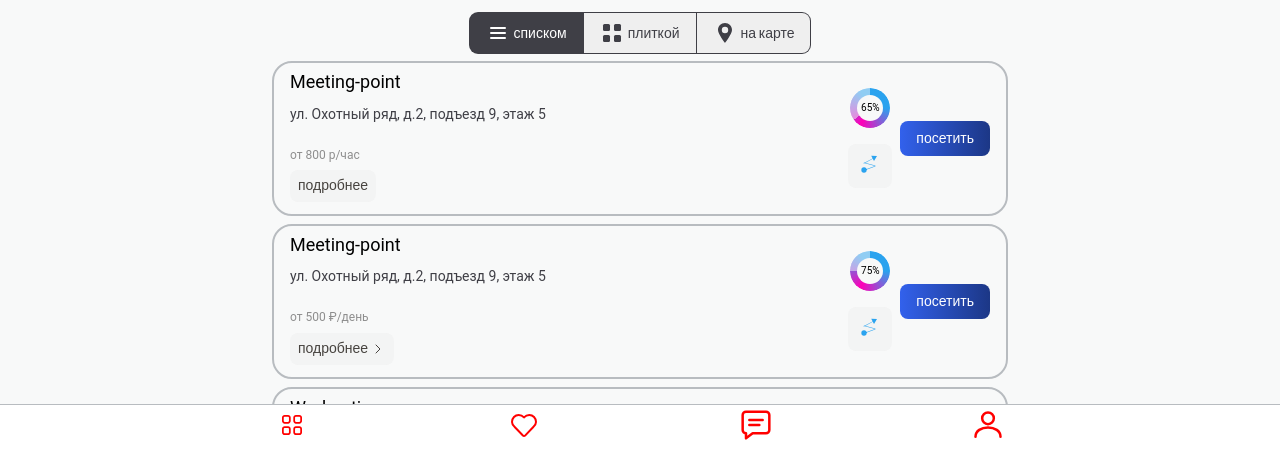
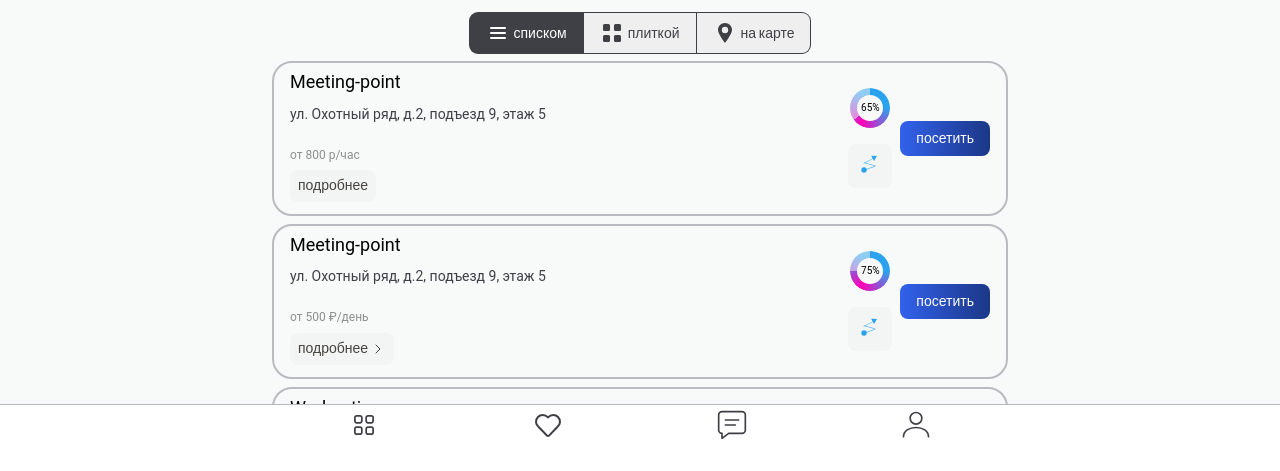
Before and after one commit to SerebrennikovaEkaterina/coworking, a website built with Vite: page frontend/index.html in a window 1280 px wide. Shown: the part 324-795 px from the top of the page. Built offline with nearby package versions, Linux system fonts and the light colour scheme.

Commit message:
refactor: extract header and navigation into reusable components

```diff
--- a/frontend/index.html
+++ b/frontend/index.html
@@ -8,23 +8,7 @@
   </head>
   <body>
     <div id="app">
-      <header class="header">
-        <div class="header__container container flex">
-          <a href="index.html" class="logo">
-            <img
-              class="img logo-desktop"
-              src="images/logo_l.svg"
-              alt="Логотип «Уголок»"
-            />
-            <img
-              class="img logo-mobile"
-              src="images/logo_s.svg"
-              alt="Логотип «Уголок»"
-            />
-          </a>
-          <p class="slogan">Найди свой уголок</p>
-        </div>
-      </header>
+      <div id="header-container"></div>
       <main class="main flex">
         <section class="hero">
           <div class="container">
@@ -148,108 +132,7 @@
           </div>
         </section>
       </main>
-      <nav class="navigation">
-        <ul class="nav-links list-reset container">
-          <li class="nav-item">
-            <a href="#" class="nav-link"
-              ><svg
-                class="svg"
-                width="40"
-                height="40"
-                viewBox="0 0 40 40"
-                fill="none"
-                xmlns="http://www.w3.org/2000/svg"
-              >
-                <path
-                  fill-rule="evenodd"
-                  clip-rule="evenodd"
-                  d="M16.0869 21.3047C17.5277 21.3047 18.6953 22.4723 18.6953 23.9131V27.3916C18.6952 28.8322 17.5276 30 16.0869 30H12.6084C11.1679 29.9998 10.0002 28.8321 10 27.3916V23.9131C10 22.4724 11.1678 21.3048 12.6084 21.3047H16.0869ZM12.6084 23.0439C12.1283 23.0441 11.7393 23.4329 11.7393 23.9131V27.3916C11.7394 27.8716 12.1284 28.2606 12.6084 28.2607H16.0869C16.5671 28.2607 16.9559 27.8717 16.9561 27.3916V23.9131C16.9561 23.4328 16.5672 23.0439 16.0869 23.0439H12.6084Z"
-                  fill="currentColor"
-                />
-                <path
-                  fill-rule="evenodd"
-                  clip-rule="evenodd"
-                  d="M27.3916 21.3047C28.8322 21.3048 30 22.4724 30 23.9131V27.3916C29.9998 28.8321 28.8321 29.9998 27.3916 30H23.9131C22.4724 30 21.3048 28.8322 21.3047 27.3916V23.9131C21.3047 22.4723 22.4723 21.3047 23.9131 21.3047H27.3916ZM23.9131 23.0439C23.4328 23.0439 23.0439 23.4328 23.0439 23.9131V27.3916C23.0441 27.8717 23.4329 28.2607 23.9131 28.2607H27.3916C27.8716 28.2606 28.2606 27.8716 28.2607 27.3916V23.9131C28.2607 23.4329 27.8717 23.0441 27.3916 23.0439H23.9131Z"
-                  fill="currentColor"
-                />
-                <path
-                  fill-rule="evenodd"
-                  clip-rule="evenodd"
-                  d="M16.0869 10C17.5276 10 18.6952 11.1678 18.6953 12.6084V16.0869C18.6953 17.5277 17.5277 18.6953 16.0869 18.6953H12.6084C11.1678 18.6952 10 17.5276 10 16.0869V12.6084C10.0002 11.1679 11.1679 10.0002 12.6084 10H16.0869ZM12.6084 11.7393C12.1284 11.7394 11.7394 12.1284 11.7393 12.6084V16.0869C11.7393 16.5671 12.1283 16.9559 12.6084 16.9561H16.0869C16.5672 16.9561 16.9561 16.5672 16.9561 16.0869V12.6084C16.9559 12.1283 16.5671 11.7393 16.0869 11.7393H12.6084Z"
-                  fill="currentColor"
-                />
-                <path
-                  fill-rule="evenodd"
-                  clip-rule="evenodd"
-                  d="M27.3916 10C28.8321 10.0002 29.9998 11.1679 30 12.6084V16.0869C30 17.5276 28.8322 18.6952 27.3916 18.6953H23.9131C22.4723 18.6953 21.3047 17.5277 21.3047 16.0869V12.6084C21.3048 11.1678 22.4724 10 23.9131 10H27.3916ZM23.9131 11.7393C23.4329 11.7393 23.0441 12.1283 23.0439 12.6084V16.0869C23.0439 16.5672 23.4328 16.9561 23.9131 16.9561H27.3916C27.8717 16.9559 28.2607 16.5671 28.2607 16.0869V12.6084C28.2606 12.1284 27.8716 11.7394 27.3916 11.7393H23.9131Z"
-                  fill="currentColor"
-                /></svg></a>
-          </li>
-          <li class="nav-item">
-            <a href="#" class="nav-link"
-              ><svg class="svg" viewBox="0 0 40 40" fill="none">
-                <path
-                  d="M20 31c-.4 0-.8-.15-1.1-.45l-8.2-8.6C9.1 20.6 8 18.9 8 17c0-3.9 3-7 6.7-7 2 0 3.9.9 5.3 2.4C21.4 10.9 23.3 10 25.3 10 29 10 32 13.1 32 17c0 1.9-1.1 3.6-2.7 5l-8.2 8.6c-.3.3-.7.45-1.1.45Z"
-                  stroke="currentColor"
-                  stroke-width="2"
-                  stroke-linecap="round"
-                  stroke-linejoin="round"
-                />
-              </svg>
-            </a>
-          </li>
-          <li class="nav-item">
-            <a href="#" class="nav-link">
-              <svg class="svg"
-  xmlns="http://www.w3.org/2000/svg"
-  width="24"
-  height="24"
-  viewBox="0 0 24 24"
-  fill="none"
->
-  <!-- рамка -->
-  <path
-    d="M4 6a2 2 0 0 1 2-2h12a2 2 0 0 1 2 2v9a2 2 0 0 1-2 2H10l-4 3v-3H6a2 2 0 0 1-2-2V6z"
-    stroke="currentColor"
-    stroke-width="1.5"
-    stroke-linejoin="round"
-  />
-
-  <!-- текст -->
-  <path
-    d="M8 9h8M8 12h6"
-    stroke="currentColor"
-    stroke-width="1.5"
-    stroke-linecap="round"
-  />
-</svg></a>
-          </li>
-          <li class="nav-item">
-            <a href="#" class="nav-link"
-              ><svg class="svg"
-  xmlns="http://www.w3.org/2000/svg"
-  width="24"
-  height="24"
-  viewBox="0 0 24 24"
-  fill="none"
->
-  <circle
-    cx="12"
-    cy="8"
-    r="3.5"
-    stroke="currentColor"
-    stroke-width="1.5"
-  />
-  <path
-    d="M4.5 19c0-3.5 3.5-5.5 7.5-5.5s7.5 2 7.5 5.5"
-    stroke="currentColor"
-    stroke-width="1.5"
-    stroke-linecap="round"
-  />
-</svg></a>
-          </li>
-        </ul>
-      </nav>
+      <div id="nav-container"></div>
     </div>
     <script type="module" src="/src/main.js"></script>
   </body>
--- /dev/null
+++ b/frontend/public/components/nav.html
@@ -0,0 +1,102 @@
+<nav class="navigation">
+        <ul class="nav-links list-reset container">
+          <li class="nav-item">
+            <a href="#" class="nav-link"
+              ><svg
+                class="svg"
+                width="40"
+                height="40"
+                viewBox="0 0 40 40"
+                fill="none"
+                xmlns="http://www.w3.org/2000/svg"
+              >
+                <path
+                  fill-rule="evenodd"
+                  clip-rule="evenodd"
+                  d="M16.0869 21.3047C17.5277 21.3047 18.6953 22.4723 18.6953 23.9131V27.3916C18.6952 28.8322 17.5276 30 16.0869 30H12.6084C11.1679 29.9998 10.0002 28.8321 10 27.3916V23.9131C10 22.4724 11.1678 21.3048 12.6084 21.3047H16.0869ZM12.6084 23.0439C12.1283 23.0441 11.7393 23.4329 11.7393 23.9131V27.3916C11.7394 27.8716 12.1284 28.2606 12.6084 28.2607H16.0869C16.5671 28.2607 16.9559 27.8717 16.9561 27.3916V23.9131C16.9561 23.4328 16.5672 23.0439 16.0869 23.0439H12.6084Z"
+                  fill="currentColor"
+                />
+                <path
+                  fill-rule="evenodd"
+                  clip-rule="evenodd"
+                  d="M27.3916 21.3047C28.8322 21.3048 30 22.4724 30 23.9131V27.3916C29.9998 28.8321 28.8321 29.9998 27.3916 30H23.9131C22.4724 30 21.3048 28.8322 21.3047 27.3916V23.9131C21.3047 22.4723 22.4723 21.3047 23.9131 21.3047H27.3916ZM23.9131 23.0439C23.4328 23.0439 23.0439 23.4328 23.0439 23.9131V27.3916C23.0441 27.8717 23.4329 28.2607 23.9131 28.2607H27.3916C27.8716 28.2606 28.2606 27.8716 28.2607 27.3916V23.9131C28.2607 23.4329 27.8717 23.0441 27.3916 23.0439H23.9131Z"
+                  fill="currentColor"
+                />
+                <path
+                  fill-rule="evenodd"
+                  clip-rule="evenodd"
+                  d="M16.0869 10C17.5276 10 18.6952 11.1678 18.6953 12.6084V16.0869C18.6953 17.5277 17.5277 18.6953 16.0869 18.6953H12.6084C11.1678 18.6952 10 17.5276 10 16.0869V12.6084C10.0002 11.1679 11.1679 10.0002 12.6084 10H16.0869ZM12.6084 11.7393C12.1284 11.7394 11.7394 12.1284 11.7393 12.6084V16.0869C11.7393 16.5671 12.1283 16.9559 12.6084 16.9561H16.0869C16.5672 16.9561 16.9561 16.5672 16.9561 16.0869V12.6084C16.9559 12.1283 16.5671 11.7393 16.0869 11.7393H12.6084Z"
+                  fill="currentColor"
+                />
+                <path
+                  fill-rule="evenodd"
+                  clip-rule="evenodd"
+                  d="M27.3916 10C28.8321 10.0002 29.9998 11.1679 30 12.6084V16.0869C30 17.5276 28.8322 18.6952 27.3916 18.6953H23.9131C22.4723 18.6953 21.3047 17.5277 21.3047 16.0869V12.6084C21.3048 11.1678 22.4724 10 23.9131 10H27.3916ZM23.9131 11.7393C23.4329 11.7393 23.0441 12.1283 23.0439 12.6084V16.0869C23.0439 16.5672 23.4328 16.9561 23.9131 16.9561H27.3916C27.8717 16.9559 28.2607 16.5671 28.2607 16.0869V12.6084C28.2606 12.1284 27.8716 11.7394 27.3916 11.7393H23.9131Z"
+                  fill="currentColor"
+                /></svg></a>
+          </li>
+          <li class="nav-item">
+            <a href="#" class="nav-link"
+              ><svg class="svg" viewBox="0 0 40 40" fill="none">
+                <path
+                  d="M20 31c-.4 0-.8-.15-1.1-.45l-8.2-8.6C9.1 20.6 8 18.9 8 17c0-3.9 3-7 6.7-7 2 0 3.9.9 5.3 2.4C21.4 10.9 23.3 10 25.3 10 29 10 32 13.1 32 17c0 1.9-1.1 3.6-2.7 5l-8.2 8.6c-.3.3-.7.45-1.1.45Z"
+                  stroke="currentColor"
+                  stroke-width="2"
+                  stroke-linecap="round"
+                  stroke-linejoin="round"
+                />
+              </svg>
+            </a>
+          </li>
+          <li class="nav-item">
+            <a href="#" class="nav-link">
+              <svg class="svg"
+  xmlns="http://www.w3.org/2000/svg"
+  width="24"
+  height="24"
+  viewBox="0 0 24 24"
+  fill="none"
+>
+  <!-- рамка -->
+  <path
+    d="M4 6a2 2 0 0 1 2-2h12a2 2 0 0 1 2 2v9a2 2 0 0 1-2 2H10l-4 3v-3H6a2 2 0 0 1-2-2V6z"
+    stroke="currentColor"
+    stroke-width="1"
+    stroke-linejoin="round"
+  />
+
+  <!-- текст -->
+  <path
+    d="M8 9h8M8 12h6"
+    stroke="currentColor"
+    stroke-width="1"
+    stroke-linecap="round"
+  />
+</svg></a>
+          </li>
+          <li class="nav-item">
+            <a href="#" class="nav-link"
+              ><svg class="svg"
+  xmlns="http://www.w3.org/2000/svg"
+  width="24"
+  height="24"
+  viewBox="0 0 24 24"
+  fill="none"
+>
+  <circle
+    cx="12"
+    cy="8"
+    r="3.5"
+    stroke="currentColor"
+    stroke-width="1"
+  />
+  <path
+    d="M4.5 19c0-3.5 3.5-5.5 7.5-5.5s7.5 2 7.5 5.5"
+    stroke="currentColor"
+    stroke-width="1"
+    stroke-linecap="round"
+  />
+</svg></a>
+          </li>
+        </ul>
+      </nav>
--- a/frontend/src/style.css
+++ b/frontend/src/style.css
@@ -15,6 +15,7 @@
   --medium-text: 14px;
   --small-text: 12px;
 }
+
 /* RESET */
 *,
 *::before,
@@ -79,7 +80,8 @@ button {
 
 .lato-semibold {
   font-family: var(--primary-font);
-  font-weight: 600; /* Semibold */
+  font-weight: 600;
+  /* Semibold */
   -webkit-font-smoothing: antialiased;
   -moz-osx-font-smoothing: grayscale;
   font-style: normal;
@@ -138,10 +140,12 @@ section:not(:last-child) {
   font-size: var(--medium-text);
   line-height: 1.25;
   display: -webkit-box;
-  -webkit-line-clamp: 2; /* максимум 2 строки */
+  -webkit-line-clamp: 2;
+  /* максимум 2 строки */
   -webkit-box-orient: vertical;
   overflow: hidden;
-  min-height: calc(1.25em * 2); /* фиксируем высоту под 2 строки */
+  min-height: calc(1.25em * 2);
+  /* фиксируем высоту под 2 строки */
   color: var(--dark-gray);
   font-style: normal;
 }
@@ -172,13 +176,20 @@ section:not(:last-child) {
 }
 
 .nav-links {
-  display: flex;
-  justify-content: space-between;
+  display: grid;
+  grid-template-columns: repeat(4, 1fr);
+
 }
 
 .nav-link {
-  display: inline-block;
-  color: red;
+  display: flex;
+  flex-direction: column;
+  align-items: center;
+  color: var(--dark-gray);
+}
+
+.nav-link:checked {
+  color: #3261EC;
 }
 
 .nav-link .svg {
@@ -214,9 +225,12 @@ section:not(:last-child) {
 .slogan::before {
   position: absolute;
   content: url(/images/angle.svg);
+  width: 4px;
+  height: 4px;
   top: -16px;
   left: -16px;
 }
+
 .slogan::after {
   position: absolute;
   content: url(/images/angle.svg);
@@ -255,7 +269,7 @@ section:not(:last-child) {
 }
 
 /* чтобы текст был поверх */
-.hero__content > *:not(.hero__overlay) {
+.hero__content>*:not(.hero__overlay) {
   position: relative;
   z-index: 2;
 }
@@ -361,7 +375,7 @@ section:not(:last-child) {
   height: 24px;
 }
 
-.view-btn + .view-btn {
+.view-btn+.view-btn {
   border-left: 1px solid var(--dark-gray);
 }
 
@@ -506,17 +520,13 @@ section:not(:last-child) {
   inset: 0;
   border-radius: 50%;
 
-  -webkit-mask: radial-gradient(
-    circle at center,
-    transparent calc(50% - var(--thickness)),
-    #000 calc(50% - var(--thickness) + 1px)
-  );
+  -webkit-mask: radial-gradient(circle at center,
+      transparent calc(50% - var(--thickness)),
+      #000 calc(50% - var(--thickness) + 1px));
 
-  mask: radial-gradient(
-    circle at center,
-    transparent calc(50% - var(--thickness)),
-    #000 calc(50% - var(--thickness) + 1px)
-  );
+  mask: radial-gradient(circle at center,
+      transparent calc(50% - var(--thickness)),
+      #000 calc(50% - var(--thickness) + 1px));
 }
 
 /* фон */
@@ -532,20 +542,16 @@ section:not(:last-child) {
   transform: rotate(0deg);
 
   -webkit-mask: conic-gradient(#000 calc(var(--progress) * 1%), transparent 0),
-    radial-gradient(
-      circle at center,
+    radial-gradient(circle at center,
       transparent calc(50% - var(--thickness)),
-      #000 calc(50% - var(--thickness) + 1px)
-    );
+      #000 calc(50% - var(--thickness) + 1px));
 
   -webkit-mask-composite: source-in;
 
   mask: conic-gradient(#000 calc(var(--progress) * 1%), transparent 0),
-    radial-gradient(
-      circle at center,
+    radial-gradient(circle at center,
       transparent calc(50% - var(--thickness)),
-      #000 calc(50% - var(--thickness) + 1px)
-    );
+      #000 calc(50% - var(--thickness) + 1px));
 
   mask-composite: intersect;
 }
@@ -554,9 +560,11 @@ section:not(:last-child) {
   0% {
     transform: rotate(0deg);
   }
+
   50% {
     transform: rotate(450deg);
   }
+
   100% {
     transform: rotate(360deg);
   }
```
Also changed, not shown: frontend/public/components/header.html (added, +17 -0 lines), frontend/src/main.js (+12 -0 lines).
